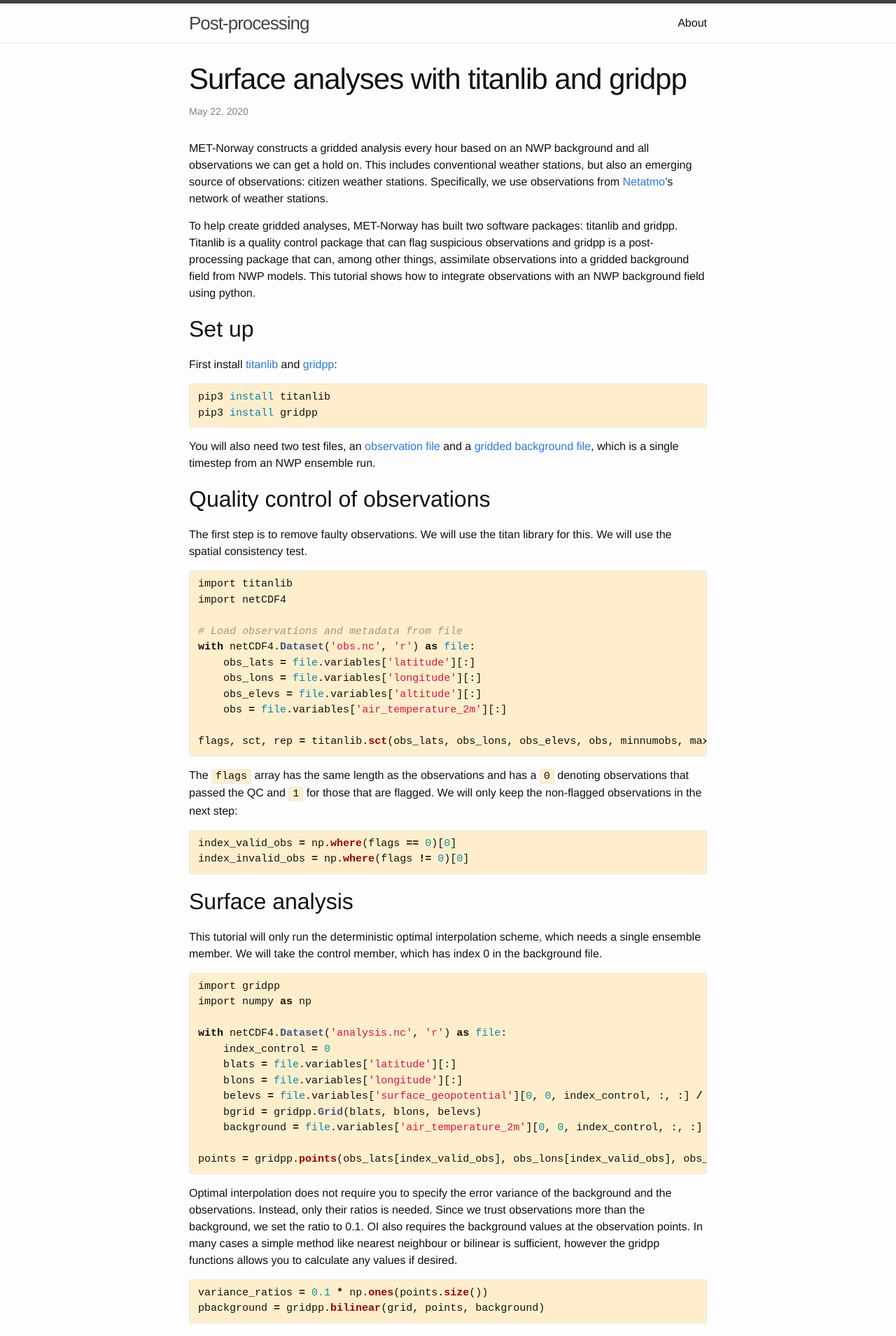
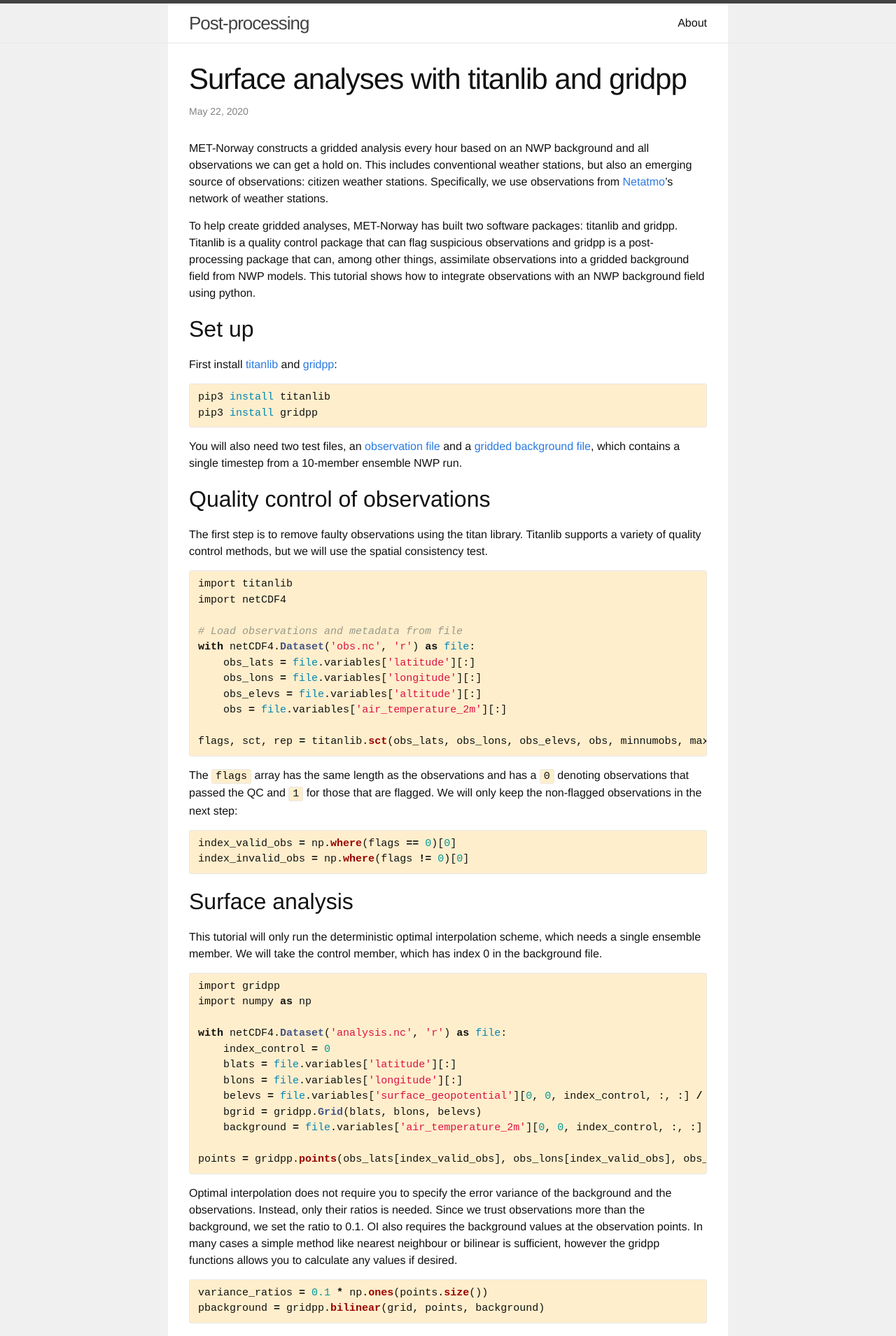
Before and after one commit to tnipen/tnipen.github.io, a Jekyll site: the page built from _posts/2020-05-22-titanlib-gridpp.markdown, in a window 1280 px wide. Shown: the top 1909 px of the page at 70% size. Built offline with Jekyll 4.4.1, drawn with Linux system fonts in a browser that asks for light colours.

Commit message:
Background color

```diff
--- a/_config.yml
+++ b/_config.yml
@@ -10,7 +10,7 @@ title: Post-processing
 email: thomasn@met.no
 description: > # this means to ignore newlines until "baseurl:"
 baseurl: "" # the subpath of your site, e.g. /blog
-url: "http://tnipen.github.io" # the base hostname & protocol for your site
+url: "https://tnipen.github.io" # the base hostname & protocol for your site
 github_username:  tnipen
 
 # Build settings
--- a/_posts/2020-05-22-titanlib-gridpp.markdown
+++ b/_posts/2020-05-22-titanlib-gridpp.markdown
@@ -22,13 +22,13 @@ pip3 install titanlib
 pip3 install gridpp
 {% endhighlight %}
 
-You will also need two test files, an [observation file](https://thredds.met.no//thredds/fileServer/metusers/thomasn/gridpp/obs.nc) and a [gridded background file](https://thredds.met.no//thredds/fileServer/metusers/thomasn/gridpp/analysis.nc), which is a single timestep from an NWP ensemble run.
+You will also need two test files, an [observation file](https://thredds.met.no//thredds/fileServer/metusers/thomasn/gridpp/obs.nc) and a [gridded background file](https://thredds.met.no//thredds/fileServer/metusers/thomasn/gridpp/analysis.nc), which contains a single timestep from a 10-member ensemble NWP run.
 
 
 ## Quality control of observations
 
-The first step is to remove faulty observations. We will use the titan library for this. We will use the
-spatial consistency test.
+The first step is to remove faulty observations using the titan library. Titanlib supports a variety of
+quality control methods, but we will use the spatial consistency test.
 
 {% highlight python %}
 import titanlib
--- a/_sass/_base.scss
+++ b/_sass/_base.scss
@@ -162,6 +162,7 @@ pre {
     margin-left: auto;
     padding-right: $spacing-unit;
     padding-left: $spacing-unit;
+    background-color: #ffffff;
     @extend %clearfix;
 
     @include media-query($on-laptop) {
--- a/_sass/_layout.scss
+++ b/_sass/_layout.scss
@@ -168,7 +168,7 @@
  * Page content
  */
 .page-content {
-    padding: $spacing-unit 0;
+    /* padding: $spacing-unit 0; */
 }
 
 .page-heading {
@@ -201,6 +201,7 @@
  */
 .post-header {
     margin-bottom: $spacing-unit;
+    padding-top: $spacing-unit;
 }
 
 .post-title {
--- a/css/main.scss
+++ b/css/main.scss
@@ -15,7 +15,7 @@ $base-line-height: 1.5;
 $spacing-unit:     30px;
 
 $text-color:       #111;
-$background-color: #fdfdfd;
+$background-color: #f0f0f0;
 $brand-color:      #2a7ae2;
 
 $grey-color:       #828282;
```
